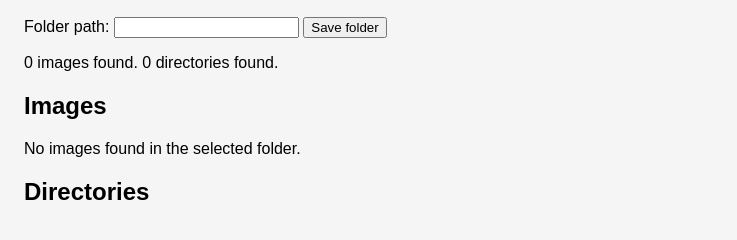
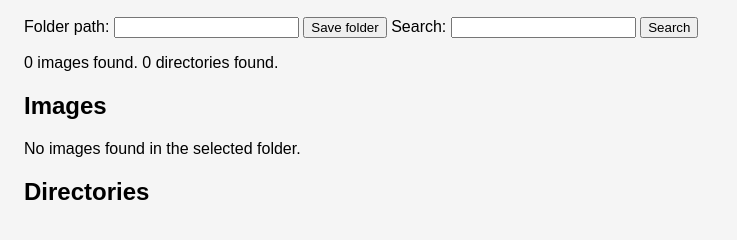
Before and after one commit to NullWhiteCode/MemeBrain, a Flask app: page / in a window 1280 px wide. Shown: the part 121-361 px from the top of the page, without its empty margins (0-737 px from the left). Run offline with Flask 3, Linux system fonts and the light colour scheme.

Commit message:
Add filename search functionality

```diff
--- a/app.py
+++ b/app.py
@@ -1,7 +1,12 @@
 from flask import Flask, render_template, request, send_from_directory
 from pathlib import Path
 
-# Initialize Flask application
+"""
+MemeBrain
+
+A Flask application for browsing and searching local image collections.
+"""
+
 app = Flask(__name__)
 
 # Only display image formats currently supported by MemeBrain.
@@ -16,6 +21,7 @@ SUPPORTED_EXTENSIONS = {
 
 
 def get_folder_contents(folder_path):
+    """Return supported image files and directories beneath folder_path."""
     folder_path = Path(folder_path)
     files = []
     directories = []
@@ -23,6 +29,8 @@ def get_folder_contents(folder_path):
     if folder_path.is_dir():
         for child in sorted(folder_path.rglob('*')):
             if child.is_file() and child.suffix.lower() in SUPPORTED_EXTENSIONS:
+                # Store paths relative to the selected folder so they can be
+                # displayed and served correctly from nested directories.
                 files.append(child.relative_to(folder_path).as_posix())
             elif child.is_dir():
                 directories.append(child.relative_to(folder_path).as_posix())
@@ -30,29 +38,50 @@ def get_folder_contents(folder_path):
     return files, directories
 
 
+def search_file_names(folder_path, search_pattern):
+    """Return image paths whose filenames contain the search text."""
+    files, _ = get_folder_contents(folder_path)
+    matching_files = []
+
+    for file in files:
+        if search_pattern.lower() in file.lower():
+            matching_files.append(file)
+
+    return matching_files
+
+
 @app.route('/', methods=['GET', 'POST'])
 def home():
     folder_path = None
+    search_pattern = ""
 
     files = []
     directories = []
 
     if request.method == 'POST':
+        # Preserve the current folder and search text after the form is submitted.
         folder_path = request.form.get('folder_path')
-        # Convert the provided string to a Path for reliable filesystem operations
+        search_pattern = request.form.get("search_pattern", "").strip()
+
         folder_path = Path(folder_path)
         files, directories = get_folder_contents(folder_path)
 
-    return render_template('index.html', folder_path=folder_path, files=files, directories=directories)
+        if search_pattern:
+            files = search_file_names(folder_path, search_pattern)
+
+
+    return render_template('index.html', folder_path=folder_path, files=files, directories=directories, search_pattern=search_pattern)
+
 
 @app.route('/file/<path:filename>')
 def serve_image(filename):
+    """Serve an image from the currently selected folder."""
     folder_path = request.args.get('folder_path')
     folder_path = Path(folder_path)
     file_path = folder_path / filename
-    # Ensure the requested path exists and is an allowed image type before sending
+
     if file_path.is_file() and file_path.suffix.lower() in SUPPORTED_EXTENSIONS:
-        # send_from_directory safely serves files from the given folder
+        # Only serve existing files with supported image extensions.
         return send_from_directory(folder_path, filename)
     else:
         return "File not found or unsupported file type.", 404
--- a/templates/index.html
+++ b/templates/index.html
@@ -24,6 +24,14 @@
           value="{{ folder_path or '' }}"
         />
         <button type="submit">Save folder</button>
+        <label for="search_pattern">Search:</label>
+        <input
+          type="text"
+          id="search_pattern"
+          name="search_pattern"
+          value="{{ search_pattern or '' }}"
+        />
+        <button type="submit">Search</button>
       </form>
 
       <p>
@@ -32,7 +40,8 @@
       </p>
 
       <h2>Images</h2>
-      <!-- Only display image formats currently supported by MemeBrain -->
+
+      <!-- Image gallery -->
       {% if files %}
       <div class="image-grid">
         {% for file in files %}
@@ -54,6 +63,7 @@
       <p>No images found in the selected folder.</p>
       {% endif %}
 
+      <!-- Directory list -->
       <h2>Directories</h2>
       <ul>
         {% for directory in directories %}
```
